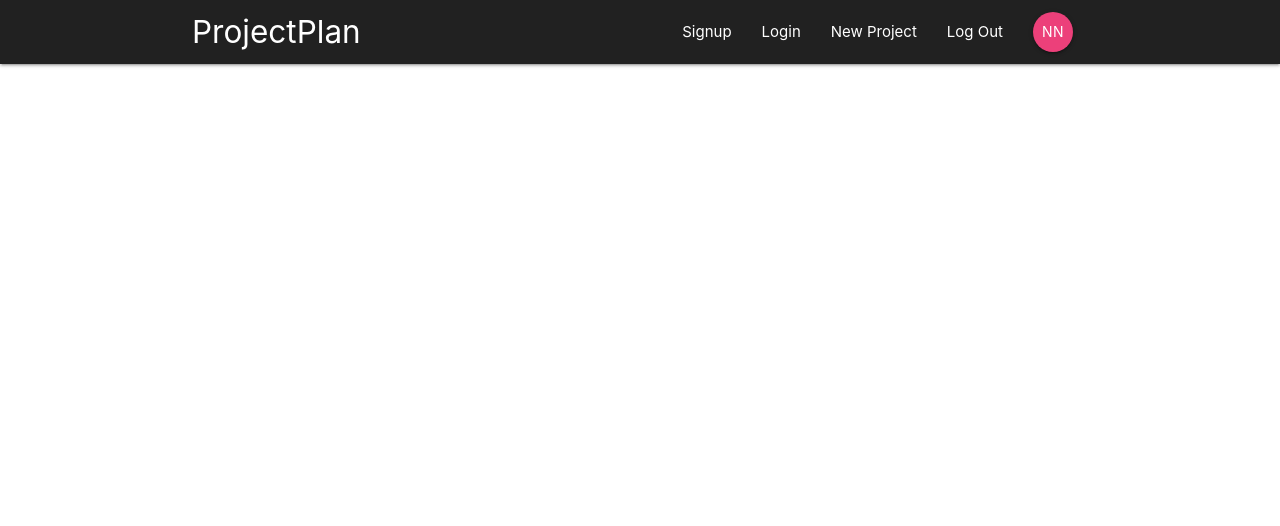
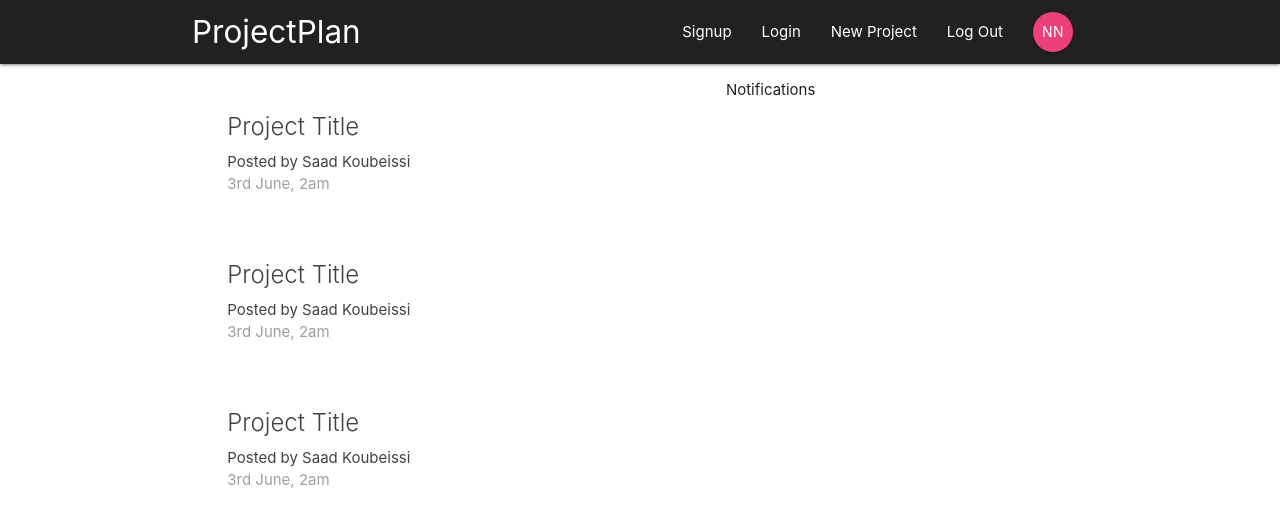
Before and after one commit to saadbess/react-firebase, a React (Create React App) app: page / in a window 1280 px wide. Shown: the top 526 px of the page. Built offline with nearby package versions, Linux system fonts and the light colour scheme.

Commit message:
Created Dashboard, Notifications and ProjectList

```diff
--- a/src/App.js
+++ b/src/App.js
@@ -1,6 +1,7 @@
 import React, { Component } from 'react'
-import { BrowserRouter } from 'react-router-dom'
+import { BrowserRouter, Switch, Route } from 'react-router-dom'
 import Navbar from './components/layout/Navbar'
+import Dashboard from './components/dashboard/Dashboard'
 
 class App extends Component {
   render() {
@@ -8,6 +9,9 @@
       <BrowserRouter>
         <div className="App">
           <Navbar />
+          <Switch>
+            <Route path="/" component={Dashboard} />
+          </Switch>
         </div>
       </BrowserRouter>
     )
--- a/src/components/dashboard/Dashboard.js
+++ b/src/components/dashboard/Dashboard.js
@@ -0,0 +1,22 @@
+import React, { Component } from 'react'
+import Notifications from './Notifications'
+import ProjectList from '../projects/ProjectList'
+
+class Dashboard extends Component {
+    render() {
+        return (
+            <div className="dashboard container">
+                <div className="row">
+                    <div className="col s12 m6">
+                        <ProjectList />
+                    </div>
+                    <div className="col s12 m5 offset-m1">
+                        <Notifications />
+                    </div>
+                </div>
+            </div>
+        )
+    }
+}
+
+export default Dashboard
--- a/src/components/dashboard/Notifications.js
+++ b/src/components/dashboard/Notifications.js
@@ -0,0 +1,11 @@
+import React from 'react'
+
+const Notifications = () => {
+    return (
+        <div>
+            <p>Notifications</p>
+        </div>
+    )
+}
+
+export default Notifications
--- a/src/components/projects/ProjectList.js
+++ b/src/components/projects/ProjectList.js
@@ -0,0 +1,35 @@
+import React from 'react'
+
+const ProjectList = () => {
+    return (
+        <div className="project-list section">
+
+            <div className="card z-depth-0 project-summary">
+                <div className="card-content grey-text text-darken-3">
+                    <span className="card-title">Project Title</span>
+                    <p>Posted by Saad Koubeissi</p>
+                    <p className="grey-text">3rd June, 2am</p>
+                </div>
+            </div>
+
+            <div className="card z-depth-0 project-summary">
+                <div className="card-content grey-text text-darken-3">
+                    <span className="card-title">Project Title</span>
+                    <p>Posted by Saad Koubeissi</p>
+                    <p className="grey-text">3rd June, 2am</p>
+                </div>
+            </div>
+
+            <div className="card z-depth-0 project-summary">
+                <div className="card-content grey-text text-darken-3">
+                    <span className="card-title">Project Title</span>
+                    <p>Posted by Saad Koubeissi</p>
+                    <p className="grey-text">3rd June, 2am</p>
+                </div>
+            </div>
+
+        </div>
+    )
+}
+
+export default ProjectList
```
